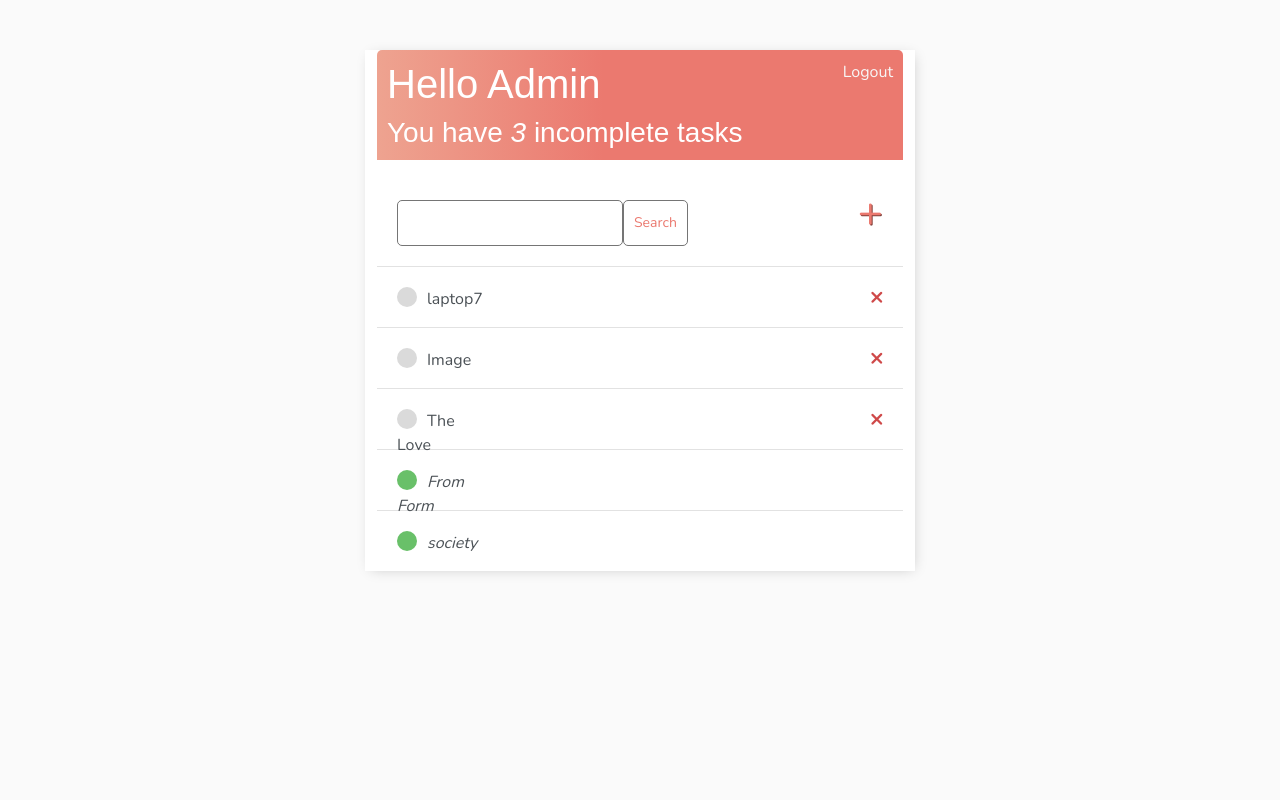
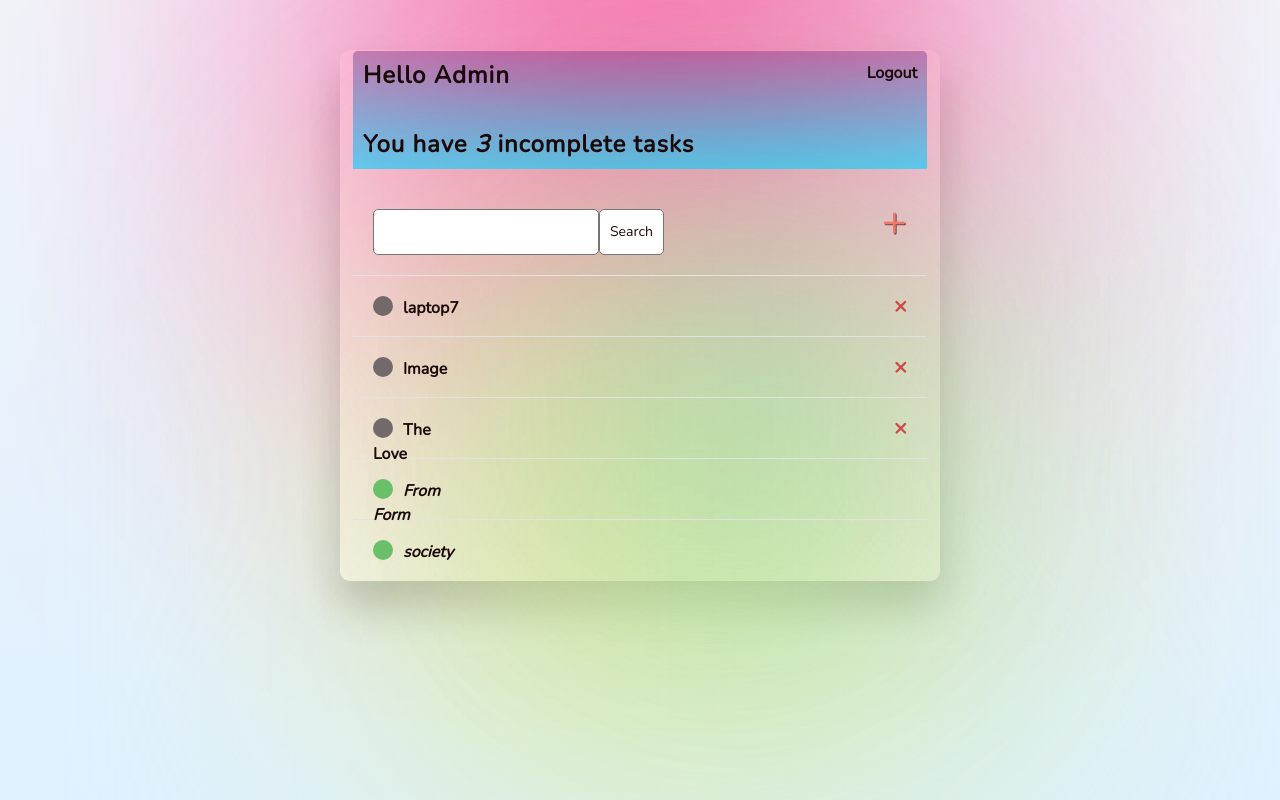
Before and after one commit to gulsabafiha/todo_app_with_Django, a Django app: page / in a window 1280 px wide. Run offline with Django 3.2, Linux system fonts and the light colour scheme; a user stored in the database is signed in; data comes from the database, SQL or seed files in the repository; both versions use the stored data as it was after the commit.

Commit message:
styled  with css

```diff
--- /dev/null
+++ b/base/static/base/css/core.css
@@ -0,0 +1,207 @@
+body {
+  font-family: "Nunito", sans-serif;
+  padding-top: 50px;
+  min-height: 100vh;
+  overflow: hidden;
+  background: linear-gradient(to bottom, #f1f4f9, #dff1ff);
+}
+.color {
+  position: absolute;
+  filter: blur(150px);
+}
+.color:nth-child(1) {
+  top: -290px;
+  width: 600px;
+  height: 600px;
+  background: #ff359acb;
+}
+.color:nth-child(2) {
+  bottom: -150px;
+  left: 100px;
+  height: 500px;
+  width: 500px;
+  background: #ecea71;
+}
+.color:nth-child(3) {
+  bottom: 10px;
+  right: 100px;
+  width: 200px;
+  height: 300px;
+  background: #00d0ffd3;
+}
+h1,
+h2,
+h3,
+h4,
+h6 {
+  position: relative;
+  color: rgb(27, 10, 10);
+  font-size: 24px;
+  font-weight: 600;
+  letter-spacing: 1px;
+  margin-bottom: 40px;
+}
+
+a,
+p {
+  color: rgb(27, 10, 10);
+}
+
+.container {
+  max-width: 600px;
+  margin: auto;
+  background: rgba(255, 255, 255, 0.603);
+  border-radius: 10px;
+  backdrop-filter: blur(20px);
+  box-shadow: 0 25px 45px rgba(0, 0, 0, 0.274);
+  border: 1px solid rgba(255, 255, 255, 0.582);
+  border-right: 1px solid rgba(255, 255, 255, 0.363);
+  border-bottom: 1px solid rgba(255, 255, 255, 0.329);
+  border-top: 1px solid rgba(255, 255, 255, 0.329);
+}
+.box {
+  position: relative;
+}
+.header-bar {
+  display: flex;
+  justify-content: space-between;
+  color: rgb(27, 10, 10);
+  padding: 10px;
+  border-radius: 5px 5px 0 0;
+  background: linear-gradient(rgba(121, 47, 131, 0.432), #00d0ff9c);
+}
+.header-bar a {
+  color: rgb(27, 10, 10);
+  font-weight: 600;
+  text-decoration: none;
+}
+.task-wrapper {
+  display: flex;
+  align-items: center;
+  justify-content: space-between;
+  padding: 20px;
+  border-top: 1px solid rgb(226, 226, 226);
+}
+.task-title {
+  display: flex;
+}
+.task-title a {
+  text-decoration: none;
+  color: rgb(27, 10, 10);
+  font-weight: 600;
+  margin-left: 30px;
+}
+.task-complete-icon {
+  height: 20px;
+  width: 20px;
+  background-color: rgb(105, 192, 105);
+  border-radius: 50%;
+}
+.task-incomplete-icon {
+  height: 20px;
+  width: 20px;
+  background-color: rgb(114, 106, 106);
+  border-radius: 50%;
+}
+.delete-link {
+  text-decoration: none;
+  font-weight: 900;
+  color: #cf4949;
+  font-size: 22px;
+  line-height: 0;
+}
+#search-add-wrapper {
+  display: flex;
+  justify-content: space-between;
+  align-items: center;
+  padding: 10px;
+}
+#add-link {
+  color: #eb796f;
+  text-decoration: none;
+  font-size: 42px;
+  text-shadow: 1px 1px #81413b;
+}
+.handle {
+  display: inline-block;
+  padding: 20px 16px;
+  cursor: grab;
+  user-select: none;
+}
+
+.handle:after,
+.handle:before {
+  display: block;
+  content: "";
+}
+
+.handle:active,
+.handle:active:before,
+.handle:active:after {
+  cursor: grabbing;
+}
+
+.dropArea {
+  background-color: #f1f2f6;
+  color: rgb(27, 10, 10);
+  border: #ced6e0 1px solid;
+}
+
+.selectedTask {
+  opacity: 0.6;
+}
+
+#add-link {
+  color: #eb796f;
+  text-decoration: none;
+  font-size: 42px;
+  text-shadow: 1px 1px #81413b;
+}
+
+#search-add-wrapper {
+  display: flex;
+  justify-content: space-between;
+  align-items: center;
+  padding: 20px;
+}
+
+@media screen and (max-width: 320px) {
+  #search-add-wrapper {
+    padding: 10px;
+  }
+}
+
+input[type="text"],
+input[type="password"],
+textarea {
+  border: 1px solid #757575;
+  border-radius: 5px;
+  padding: 10px;
+  width: 90%;
+}
+
+label {
+  padding-top: 10px !important;
+  display: block;
+}
+
+::placeholder {
+  font-weight: 300;
+  opacity: 0.5;
+  color: rgb(27, 10, 10);
+}
+
+.button {
+  border: 1px solid #757575;
+  background-color: #fff;
+  color: rgb(27, 10, 10);
+  padding: 10px;
+  font-size: 14px;
+  border-radius: 5px;
+  cursor: pointer;
+  text-decoration: none;
+}
+
+.card-body {
+  padding: 20px;
+}
--- a/base/templates/base/main.html
+++ b/base/templates/base/main.html
@@ -17,171 +17,20 @@
       integrity="sha384-EVSTQN3/azprG1Anm3QDgpJLIm9Nao0Yz1ztcQTwFspd3yD65VohhpuuCOmLASjC"
       crossorigin="anonymous"
     />
+     <link rel="stylesheet" href="{% static 'base/css/core.css' %}" />
     <title>To Do List</title>
-    <style>
-      body {
-        font-family: "Nunito", sans-serif;
-        background-color: #fafafa;
-        padding-top: 50px;
-      }
-h1,h2,h3,h4,h6{
-    font-family:'Raleway',sans-serif;
-}
-a,p{
-    color:#4b5156;
-}
 
-.container {
-     max-width: 550px;
-    margin: auto;
-    background-color: #fff;
-    -webkit-box-shadow: 2px 2px 13px -4px rgba(0,0,0,0.21);
-    box-shadow:2px 2px 13px -4px rgba(0,0,0,0.21);
-      }
-.header-bar{
-    display:flex;
-    justify-content:space-between;
-    color:white;
-    padding:10px;
-    border-radius:5px 5px 0 0;
-    background: linear-gradient(90deg, #EEA390 0%,#EB796F 43%,#EB796F 100%)
-      }
-.header-bar a{
-    color:rgb(247,247,247);
-    text-decoration:none;
-}
-.task-wrapper{
-    display:flex;
-    align-items:center;
-   justify-content:space-between;
-   padding:20px;
-   border-top: 1px solid rgb(226,226,226);
-}
-.task-title{
-    display:flex;
-}
-.task-title a{
-    text-decoration:none;
-    color:#4b5156;
-    margin-left:30px;
-}
-.task-complete-icon{
-    height:20px;
-    width:20px;
-    background-color:rgb(105,192,105);
-    border-radius:50%;
-}
-.task-incomplete-icon{
-    height:20px;
-    width:20px;
-    background-color:rgb(218,218,218);
-    border-radius:50%;
-}
-.delete-link{
-    text-decoration:none;
-    font-weight:900;
-    color:#cf4949;
-    font-size:22px;
-    line-height:0;
-}
-#search-add-wrapper{
-    display:flex;
-    justify-content:space-between;
-    align-items:center;
-    padding:10px;
-}
-#add-link{
-    color:#EB796F;
-    text-decoration:none;
-    font-size:42px;
-    text-shadow:1px 1px #81413b;
-}
-.handle {
-            display: inline-block;
-            padding: 20px 16px;
-            cursor: grab;
-            user-select: none;
-        }
-
-        .handle:after,
-        .handle:before {
-            display: block;
-            content: "";
-        }
-
-        .handle:active,
-        .handle:active:before,
-        .handle:active:after {
-            cursor: grabbing;
-        }
-
-        .dropArea {
-            background-color: #f1f2f6;
-            color: black;
-            border: #ced6e0 1px solid;
-        }
-
-        .selectedTask {
-            opacity: 0.6;
-        }
-
-
-        #add-link {
-            color: #EB796F;
-            text-decoration: none;
-            font-size: 42px;
-            text-shadow: 1px 1px #81413b;
-        }
-
-        #search-add-wrapper {
-            display: flex;
-            justify-content: space-between;
-            align-items: center;
-            padding: 20px;
-        }
-
-        @media screen and (max-width:320px) {
-            #search-add-wrapper {
-                padding: 10px;
-            }
-        }
-
-        input[type=text],
-        input[type=password],
-        textarea {
-            border: 1px solid #757575;
-            border-radius: 5px;
-            padding: 10px;
-            width: 90%;
-        }
-
-        label {
-            padding-top: 10px !important;
-            display: block;
-        }
-
-        ::placeholder {
-            font-weight: 300;
-            opacity: 0.5;
-        }
-
-        .button {
-            border: 1px solid #757575;
-            background-color: #FFF;
-            color: #EB796F;
-            padding: 10px;
-            font-size: 14px;
-            border-radius: 5px;
-            cursor: pointer;
-            text-decoration: none;
-        }
-
-        .card-body {
-            padding: 20px;
-        }
-    </style>
   </head>
   <body>
-    <div class="container">{% block content %} {% endblock content %}</div>
+    <div class="container">
+        <div class="color"></div>
+        <div class="color"></div>
+        <div class="color"></div>
+        <div class="box">
+
+    {% block content %}
+     {% endblock content %}
+     </div>
+     </div>
   </body>
 </html>
--- a/base/templates/base/task_list.html
+++ b/base/templates/base/task_list.html
@@ -1,5 +1,5 @@
 {% extends 'base/main.html' %}
-
+{% load static %}
 {% block content %}
 
 <div class="header-bar">
@@ -23,10 +23,6 @@
     </form>
     <a id="add-link" href="{% url 'task-create' %}">&#x2b;</a>
 </div>
-
-
-
-
 
 
 <div class="task-items-wrapper">
--- a/todo_list/settings.py
+++ b/todo_list/settings.py
@@ -11,6 +11,7 @@ https://docs.djangoproject.com/en/3.2/ref/settings/
 """
 
 from pathlib import Path
+import os
 
 # Build paths inside the project like this: BASE_DIR / 'subdir'.
 BASE_DIR = Path(__file__).resolve().parent.parent
@@ -120,6 +121,7 @@ LOGIN_URL='login'
 # https://docs.djangoproject.com/en/3.2/howto/static-files/
 
 STATIC_URL = '/static/'
+STATIC_ROOT= os.path.join(BASE_DIR,'static/')
 
 # Default primary key field type
 # https://docs.djangoproject.com/en/3.2/ref/settings/#default-auto-field
```
Also changed, not shown: db.sqlite3. Lines whose indentation alone changed are shown as unchanged.
